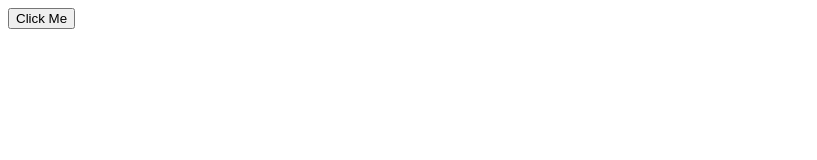
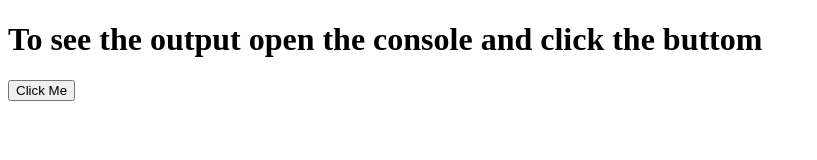
Before and after one commit to Shaik-Ahammad-Jani/js-task21-21-11-2024, a plain HTML site: page index.html in a window 1280 px wide. Shown: the whole page, without its empty margins (0-817 px from the left). Drawn offline with Linux system fonts and the light colour scheme.

Commit message:
Update index.html

```diff
--- a/index.html
+++ b/index.html
@@ -10,6 +10,8 @@
         click me to change color
     </button> -->
 
+    <h1>To see the output open the console and click the buttom</h1>
+
     <button id="btn">Click Me</button>
 
     <script src="script.js"></script>
```
